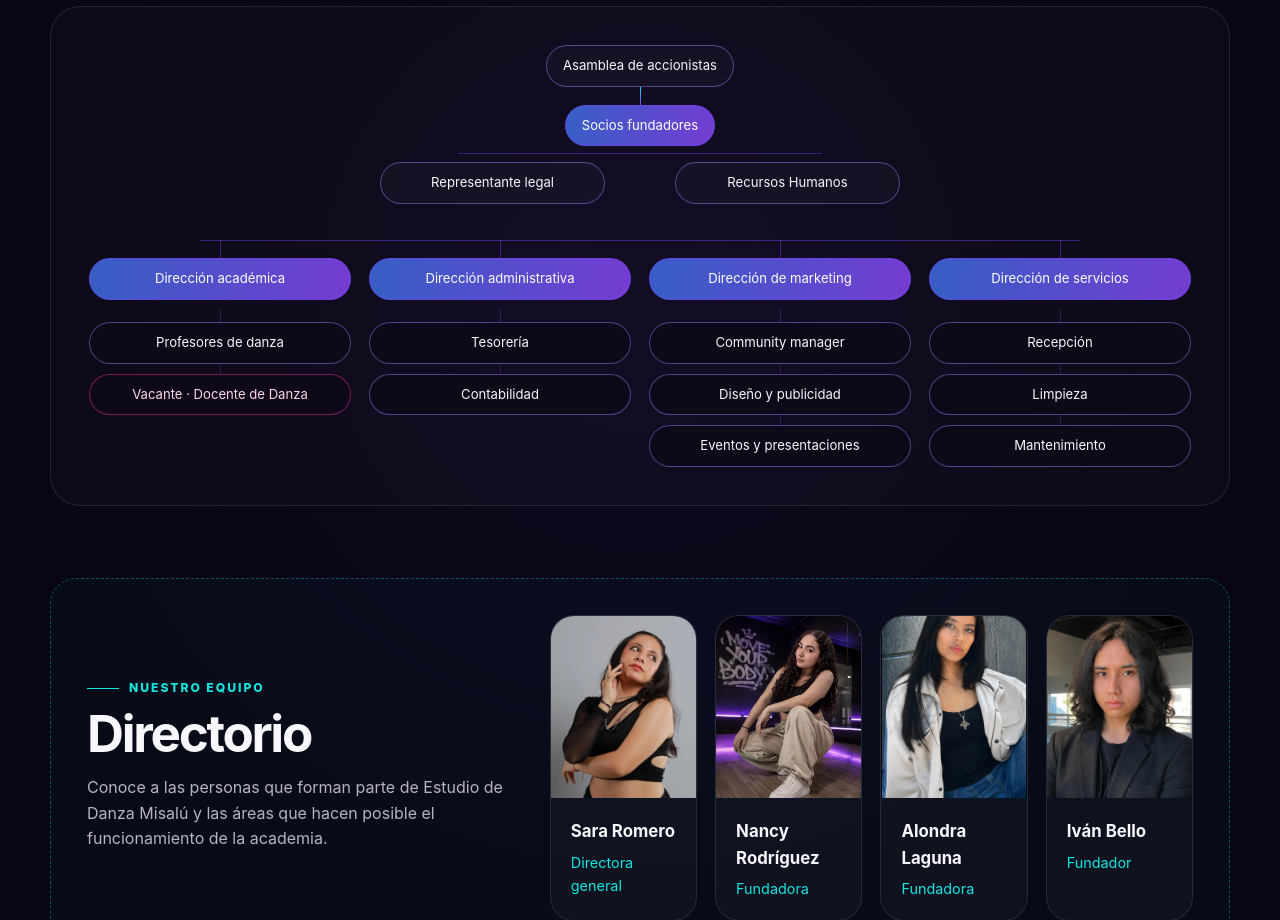
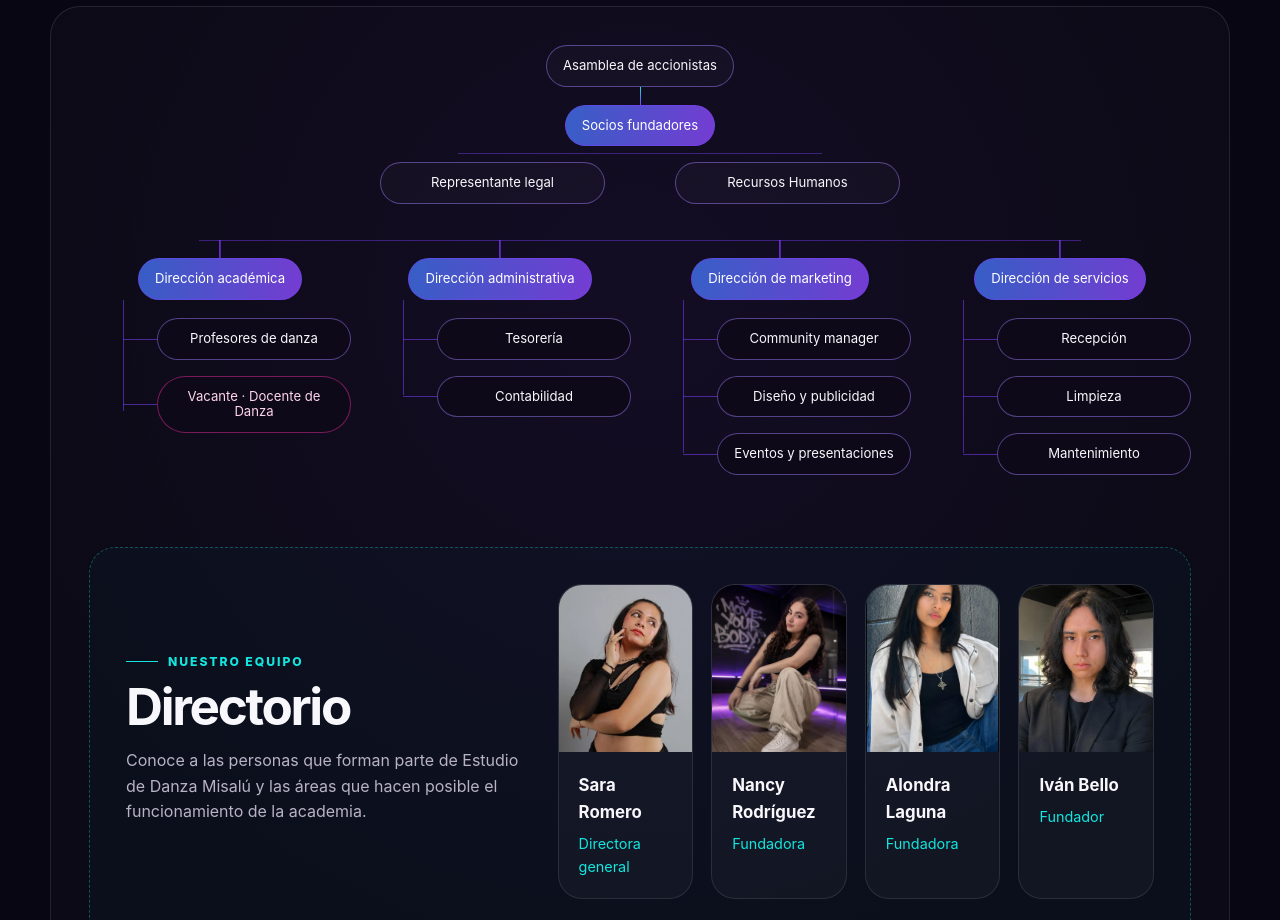
Before and after one commit to Tav-18/estudio-misalu, a Django app: template core/templates/core/home.html in a window 1280 px wide. Shown: the part 5318-6238 px from the top of the page. Run offline with Django 5.2, Linux system fonts and the light colour scheme; the template is opened without the code that fills it: values that come from a table or form of the project are taken from there, others are empty.

Commit message:
Corregir organigrama y ubicacion

```diff
--- a/core/static/core/css/styles.css
+++ b/core/static/core/css/styles.css
@@ -1357,3 +1357,157 @@ select:focus-visible {
 .directory-group {
     min-width: 0;
 }
+/* =========================================================
+   ORGANIGRAMA - RAMAS LATERALES
+========================================================= */
+
+/*
+   Cada dirección funciona como nodo principal.
+   Debajo aparece un tronco vertical del cual
+   salen lateralmente sus diferentes puestos.
+*/
+
+.org-branch {
+    position: relative;
+
+    display: flex;
+    flex-direction: column;
+    align-items: center;
+
+    gap: 0;
+}
+
+
+/* Línea que baja desde la línea general hacia cada dirección */
+
+.org-branch::before {
+    content: "";
+
+    position: absolute;
+
+    top: -18px;
+    left: 50%;
+
+    width: 1px;
+    height: 18px;
+
+    background: rgba(125, 60, 255, 0.55);
+
+    transform: translateX(-50%);
+}
+
+
+/* =========================================================
+   SUBÁRBOL DE CADA DIRECCIÓN
+========================================================= */
+
+.org-subtree {
+    position: relative;
+
+    width: 100%;
+
+    display: flex;
+    flex-direction: column;
+
+    align-items: flex-end;
+
+    gap: 16px;
+
+    margin-top: 18px;
+
+    padding-left: 34px;
+}
+
+
+/*
+   Tronco vertical que nace de la dirección.
+*/
+
+.org-subtree::before {
+    content: "";
+
+    position: absolute;
+
+    top: -18px;
+    bottom: 22px;
+
+    left: 34px;
+
+    width: 1px;
+
+    background: rgba(125, 60, 255, 0.55);
+}
+
+
+/*
+   Cada puesto se coloca a la derecha del tronco.
+*/
+
+.org-subtree-item {
+    position: relative;
+
+    width: calc(100% - 34px);
+
+    display: flex;
+    align-items: center;
+}
+
+
+/*
+   Línea horizontal:
+   tronco → puesto.
+*/
+
+.org-subtree-item::before {
+    content: "";
+
+    position: absolute;
+
+    left: -34px;
+    top: 50%;
+
+    width: 34px;
+    height: 1px;
+
+    background: rgba(125, 60, 255, 0.55);
+}
+
+
+/*
+   Los puestos ocupan el ancho restante.
+*/
+
+.org-subtree-item .org-node {
+    position: relative;
+
+    width: 100%;
+    min-width: 0;
+
+    background-color: #0d0918;
+}
+
+
+/* =========================================================
+   AJUSTES RESPONSIVE DEL ORGANIGRAMA
+========================================================= */
+
+@media (max-width: 720px) {
+
+    .org-subtree {
+        padding-left: 26px;
+    }
+
+    .org-subtree::before {
+        left: 26px;
+    }
+
+    .org-subtree-item {
+        width: calc(100% - 26px);
+    }
+
+    .org-subtree-item::before {
+        left: -26px;
+        width: 26px;
+    }
+
+}
--- a/core/templates/core/home.html
+++ b/core/templates/core/home.html
@@ -175,14 +175,124 @@
     <div class="org-chart reveal">
       <div class="org-top"><div class="org-node org-node-outline">Asamblea de accionistas</div><div class="org-line-v"></div><div class="org-node org-node-primary">Socios fundadores</div></div>
       <div class="org-support"><div class="org-node org-node-outline">Representante legal</div><div class="org-node org-node-outline">Recursos Humanos</div></div>
-      <div class="org-branches">
-        <article class="org-branch"><div class="org-node org-node-primary">Dirección académica</div><div class="org-children"><div class="org-node org-node-outline">Profesores de danza</div><div class="org-node org-node-vacancy">Vacante · Docente de Danza</div></div></article>
-        <article class="org-branch"><div class="org-node org-node-primary">Dirección administrativa</div><div class="org-children"><div class="org-node org-node-outline">Tesorería</div><div class="org-node org-node-outline">Contabilidad</div></div></article>
-        <article class="org-branch"><div class="org-node org-node-primary">Dirección de marketing</div><div class="org-children"><div class="org-node org-node-outline">Community manager</div><div class="org-node org-node-outline">Diseño y publicidad</div><div class="org-node org-node-outline">Eventos y presentaciones</div></div></article>
-        <article class="org-branch"><div class="org-node org-node-primary">Dirección de servicios</div><div class="org-children"><div class="org-node org-node-outline">Recepción</div><div class="org-node org-node-outline">Limpieza</div><div class="org-node org-node-outline">Mantenimiento</div></div></article>
-      </div>
+<div class="org-branches">
+
+  <!-- DIRECCIÓN ACADÉMICA -->
+  <article class="org-branch">
+
+    <div class="org-node org-node-primary">
+      Dirección académica
     </div>
 
+    <div class="org-subtree">
+
+      <div class="org-subtree-item">
+        <div class="org-node org-node-outline">
+          Profesores de danza
+        </div>
+      </div>
+
+      <div class="org-subtree-item">
+        <div class="org-node org-node-vacancy">
+          Vacante · Docente de Danza
+        </div>
+      </div>
+
+    </div>
+
+  </article>
+
+
+  <!-- DIRECCIÓN ADMINISTRATIVA -->
+  <article class="org-branch">
+
+    <div class="org-node org-node-primary">
+      Dirección administrativa
+    </div>
+
+    <div class="org-subtree">
+
+      <div class="org-subtree-item">
+        <div class="org-node org-node-outline">
+          Tesorería
+        </div>
+      </div>
+
+      <div class="org-subtree-item">
+        <div class="org-node org-node-outline">
+          Contabilidad
+        </div>
+      </div>
+
+    </div>
+
+  </article>
+
+
+  <!-- DIRECCIÓN DE MARKETING -->
+  <article class="org-branch">
+
+    <div class="org-node org-node-primary">
+      Dirección de marketing
+    </div>
+
+    <div class="org-subtree">
+
+      <div class="org-subtree-item">
+        <div class="org-node org-node-outline">
+          Community manager
+        </div>
+      </div>
+
+      <div class="org-subtree-item">
+        <div class="org-node org-node-outline">
+          Diseño y publicidad
+        </div>
+      </div>
+
+      <div class="org-subtree-item">
+        <div class="org-node org-node-outline">
+          Eventos y presentaciones
+        </div>
+      </div>
+
+    </div>
+
+  </article>
+
+
+  <!-- DIRECCIÓN DE SERVICIOS -->
+  <article class="org-branch">
+
+    <div class="org-node org-node-primary">
+      Dirección de servicios
+    </div>
+
+    <div class="org-subtree">
+
+      <div class="org-subtree-item">
+        <div class="org-node org-node-outline">
+          Recepción
+        </div>
+      </div>
+
+      <div class="org-subtree-item">
+        <div class="org-node org-node-outline">
+          Limpieza
+        </div>
+      </div>
+
+      <div class="org-subtree-item">
+        <div class="org-node org-node-outline">
+          Mantenimiento
+        </div>
+      </div>
+
+    </div>
+
+  </article>
+
+</div>
 <div class="directory-block reveal" id="directorio">
 
   <div class="directory-heading">
--- a/core/views.py
+++ b/core/views.py
@@ -81,8 +81,8 @@ PESTEL = [
 
 DEMO_CONTACT = {
     "email": "hola@misalu.example",
-    "phone": "+52 55 0000 0000",
-    "address": "Dirección demostrativa · Ciudad de México",
+    "phone": "+52 55 6480 9377",
+    "address": "Alberto Braniff 202, Aviación Civil, Venustiano Carranza, 15740 Ciudad de México, CDMX",
 }
 
 def _common_context():
@@ -92,7 +92,7 @@ def home(request):
     form = ContactMessageForm(request.POST or None)
     if request.method == "POST" and form.is_valid():
         form.save()
-        messages.success(request, "¡Gracias! Tu mensaje de demostración quedó registrado correctamente.")
+        messages.success(request, "¡Gracias! una persona de nuestro equipo se contactara con usted.")
         return redirect("core:home")
     context = _common_context()
     context["form"] = form
```
